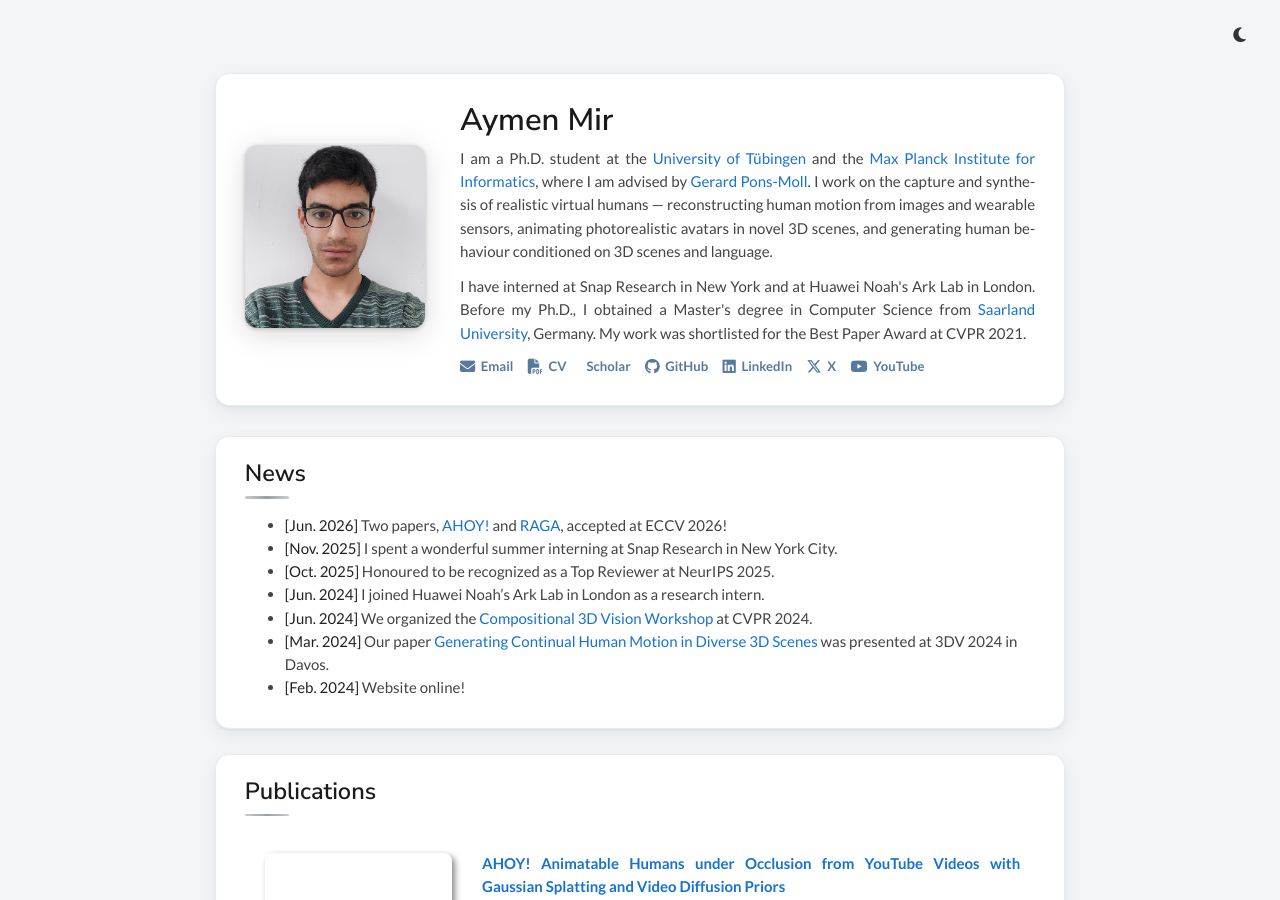
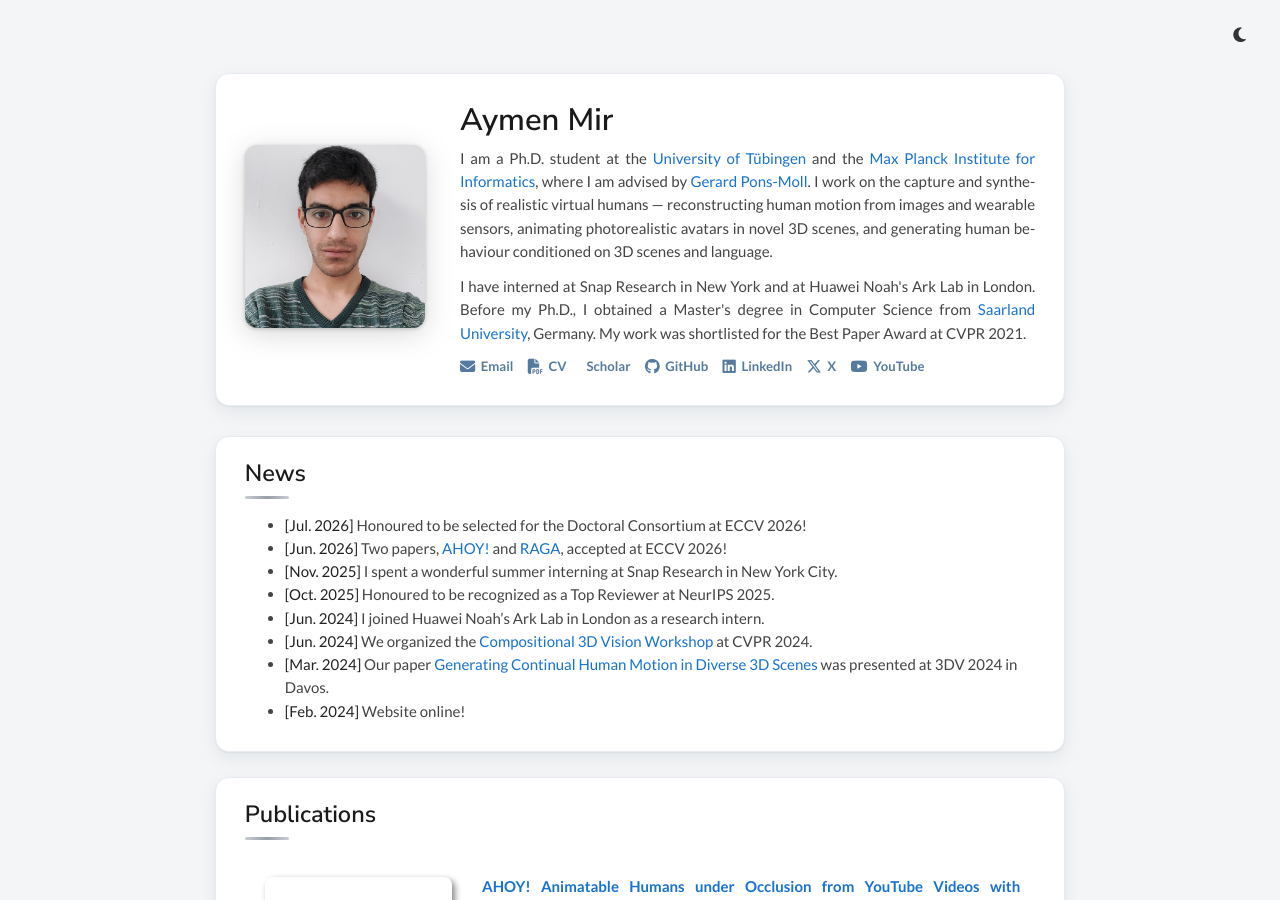
Before and after one commit to miraymen/miraymen.github.io, a Jekyll site: the page built from index.md, in a window 1280 px wide and 900 px high. Built offline with Jekyll 4.4.1, drawn with Linux system fonts in a browser that asks for light colours; a style sheet for code colours, icons or effects is not loaded; grey boxes are pictures that could not be loaded.

Commit message:
Add ECCV 2026 Doctoral Consortium news item

```diff
--- a/index.md
+++ b/index.md
@@ -4,6 +4,7 @@ layout: homepage
 
 <div class="band" markdown="1">
 ## News
+- **[Jul. 2026]** Honoured to be selected for the Doctoral Consortium at ECCV 2026!
 - **[Jun. 2026]** Two papers, <a href="https://miraymen.github.io/ahoy/">AHOY!</a> and <a href="https://miraymen.github.io/raga/">RAGA</a>, accepted at ECCV 2026!
 - **[Nov. 2025]** I spent a wonderful summer interning at Snap Research in New York City.
 - **[Oct. 2025]** Honoured to be recognized as a Top Reviewer at NeurIPS 2025.
```
